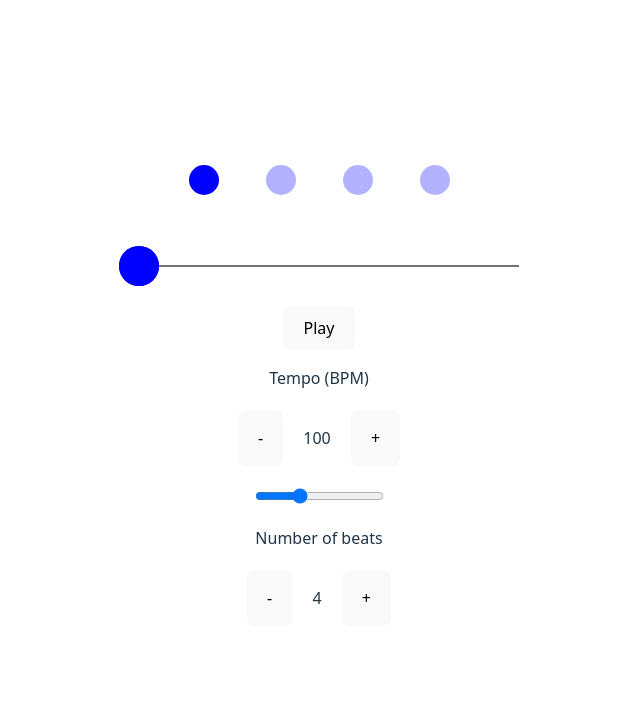
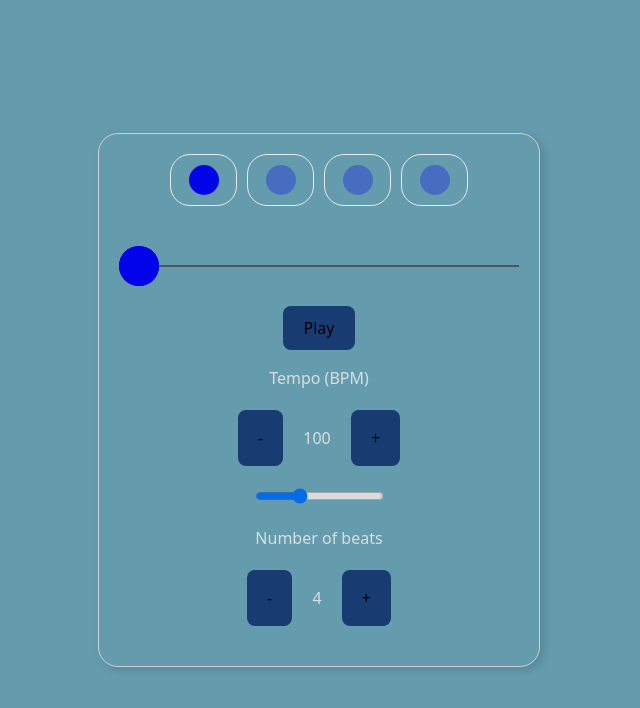
Before and after one commit to anastansa/react-metronome, a React (Vite) app: page / in a window 1280 px wide. Shown: the top 708 px of the page, without its empty margins (321-961 px from the left). Built offline with nearby package versions, Linux system fonts and the light colour scheme.

Commit message:
fixed active metronome beat styles

```diff
--- a/src/App.css
+++ b/src/App.css
@@ -5,9 +5,19 @@
   text-align: center;
 }
 
+body {
+  background-color: #6ba9bd;
+  opacity: 0.9;
+}
+
 .container {
   display: flex;
   flex-direction: column;
   align-items: center;
   justify-content: center;
+
+  padding: 20px;
+  border-radius: 20px;
+  border: 1px solid #e2e2e9;
+  box-shadow: 4px 3px 8px 0px rgba(16, 35, 47, 16%);
 }
--- a/src/components/Metronome.css
+++ b/src/components/Metronome.css
@@ -1,7 +1,3 @@
-.normal-beat-container {
-	background-color: transparent;
-}
-
 .beat-container {
   padding: 10px 10px;
   border: 1px solid white;
@@ -15,6 +11,14 @@
   width: 45px;
 }
 
+.normal-beat-container {
+  background-color: transparent;
+}
+
+.active-beat-container {
+  border-color: blue;
+}
+
 .metronome {
   display: flex;
   justify-content: center;
@@ -23,7 +27,7 @@
 }
 
 .active-beat {
-	background-color: blue;
+  background-color: orange !important;
   opacity: 1;
 }
 
--- a/src/components/MetronomeBeat.tsx
+++ b/src/components/MetronomeBeat.tsx
@@ -27,15 +27,15 @@ export default function MetronomeBeat({
       onClick={clickHandler}
     >
       {beatLevel === BeatLevel.WEAK && (
-        <span className={`${active ?? 'active-beat'} beat weak-beat`} />
+        <span className={` beat weak-beat ${active ?? 'active-beat'}`} />
       )}
 
       {beatLevel === BeatLevel.NORMAL && (
-        <span className={`${active ?? 'active-beat'} beat normal-beat`} />
+        <span className={` beat normal-beat ${active ?? 'active-beat'}`} />
       )}
 
       {beatLevel === BeatLevel.STRONG && (
-        <span className={`${active ?? 'active-beat'} beat strong-beat`} />
+        <span className={` beat strong-beat ${active ?? 'active-beat'}`} />
       )}
     </div>
   );
--- a/src/index.css
+++ b/src/index.css
@@ -43,7 +43,7 @@ button {
 	font-size: 1em;
 	font-weight: 500;
 	font-family: inherit;
-	background-color: #1a1a1a;
+	background-color: #173e7b;
 	cursor: pointer;
 	transition: border-color 0.25s;
 }
@@ -57,7 +57,7 @@ button:focus-visible {
 	outline: 4px auto -webkit-focus-ring-color;
 }
 
-@media (prefers-color-scheme: light) {
+/* @media (prefers-color-scheme: light) {
 	:root {
 		color: #213547;
 		background-color: #ffffff;
@@ -70,4 +70,4 @@ button:focus-visible {
 	button {
 		background-color: #f9f9f9;
 	}
-}
+} */
```
Lines whose indentation alone changed are shown as unchanged.
